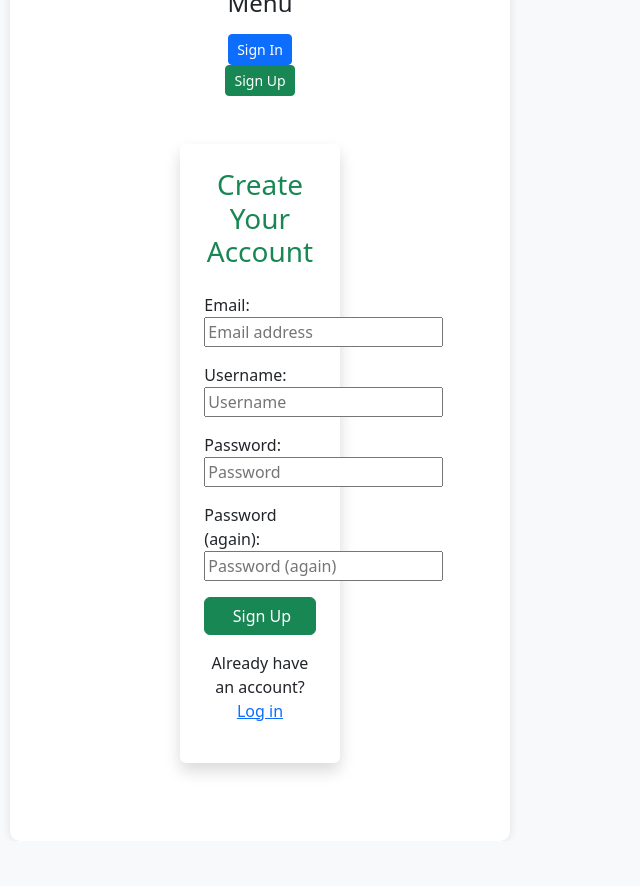
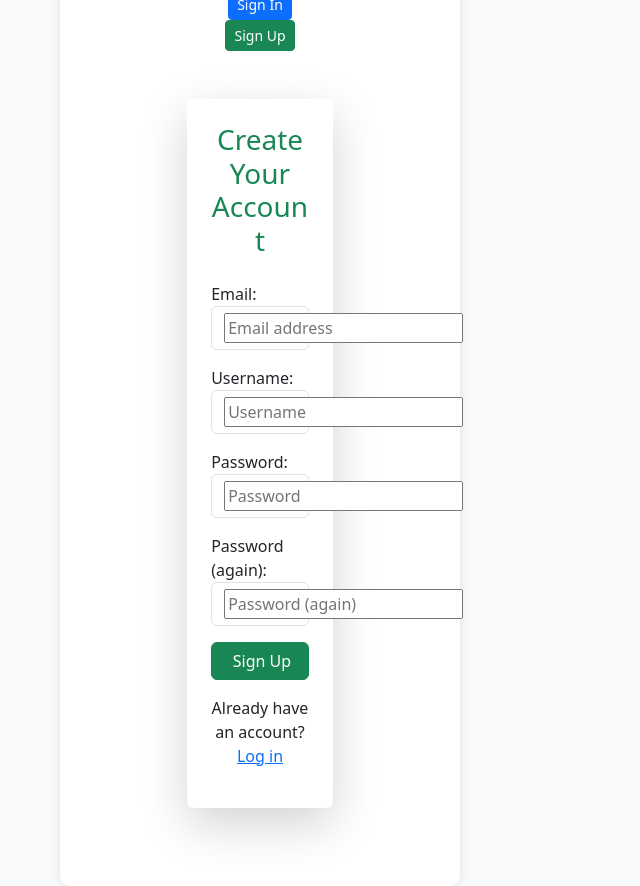
Before and after one commit to Tjail/crime-reporter-system, a Django app: page /accounts/signup/ in a window 1280 px wide. Shown: the whole page, without its empty margins (380-1020 px from the left). Before the commit the page ends 772 px from the top, so only its background shows below. Run offline with Django 5.2, Linux system fonts and the light colour scheme.

Commit message:
Widen login/signup form layout for better spacing

```diff
--- a/templates/account/signup.html
+++ b/templates/account/signup.html
@@ -6,8 +6,8 @@
 {% block content %}
 <div class="container my-5">
   <div class="row justify-content-center">
-    <div class="col-md-6 col-lg-5">
-      <div class="card shadow p-4 border-0">
+    <div class="col-md-10 col-lg-8 col-xl-6">  <!-- Wider column -->
+      <div class="card shadow-lg p-4 border-0">
         <h3 class="text-center mb-4 text-success">{% trans "Create Your Account" %}</h3>
 
         <form method="post" action="{% url 'account_signup' %}">
@@ -15,9 +15,9 @@
           {% for field in form %}
             <div class="mb-3">
               {{ field.label_tag }}
-              {{ field }}
+              <div class="form-control">{{ field }}</div>
               {% if field.errors %}
-                <div class="text-danger small">{{ field.errors|striptags }}</div>
+                <div class="text-danger small mt-1">{{ field.errors|striptags }}</div>
               {% endif %}
             </div>
           {% endfor %}
```
Also changed, not shown: templates/account/login.html (+4 -4 lines).
